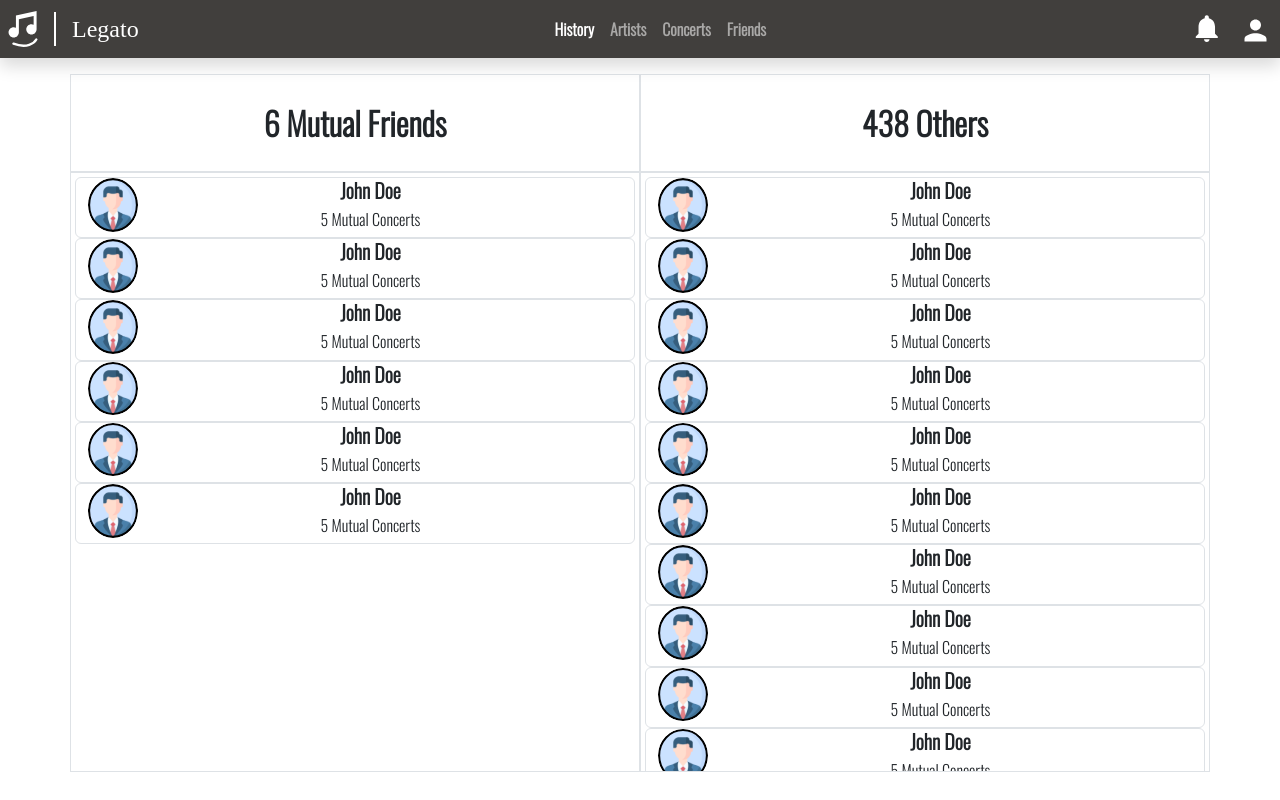
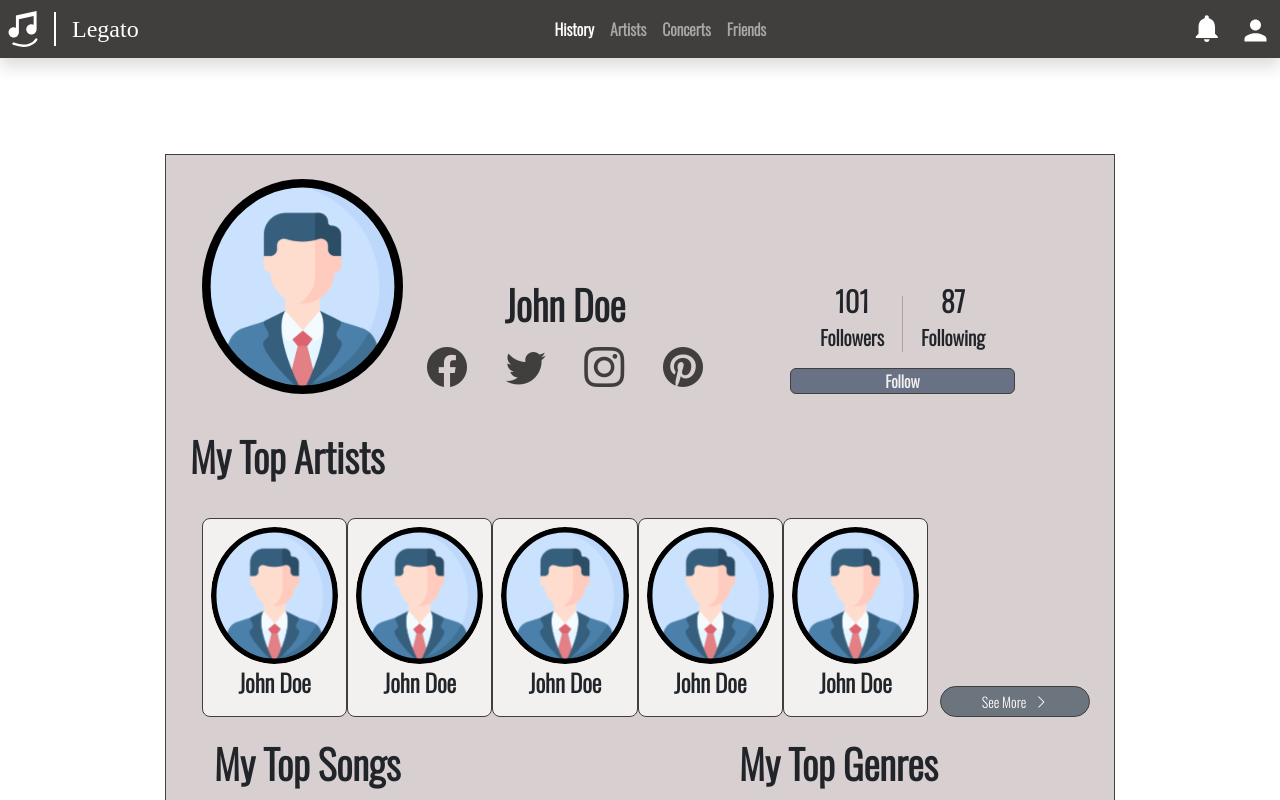
Before and after one commit to SDSC-Cali-Coders/Legato, a React (Create React App) app in the folder frontend/: page / in a window 1280 px wide. Shown: the top 800 px of the page. Built offline with nearby package versions, Linux system fonts and the light colour scheme; a web font is replaced by a local one.

Commit message:
Public Profile demo

```diff
--- a/frontend/src/index.js
+++ b/frontend/src/index.js
@@ -10,6 +10,7 @@ import Navbar from "./components/Navbar";
 import Concerts from "./pages/Concerts";
 import InterestedAttendees from "./components/concerts/InterestedAttendees";
 import defProfileIcon from "./assets/pfpIcon.svg";
+import PublicProfile from "./components/concerts/PublicProfile";
 
 const root  = ReactDOM.createRoot(document.getElementById("root"));
 
@@ -27,11 +28,40 @@ let others = Array(438).fill({
   type: "Concerts",
 });
 
+let topArtists = Array(5).fill({
+  artistImg:defProfileIcon,
+  artistName:'John Doe'
+})
+
+let topSongs = Array(5).fill({
+  songTitle:'test',
+  artistName:'John Doe'
+})
+
+let topGenres = Array(5).fill({
+  genre:'rock'
+})
+
 root.render(
   <React.StrictMode>
     {/* <App/> */}
     <Navbar />
-    <InterestedAttendees mutualFriends={mutuals} otherUsers={others}/>
+    <PublicProfile
+      img = {defProfileIcon}
+      socialLinks={{
+        facebook: "https://facebook.com",
+        twitter: "https://twitter.com",
+        instagram: "https://instagram.com",
+        pinterest: "https://pinterest.com",
+      }}
+      userName='John Doe'
+      followingCount={87}
+      followersCount={101}
+      topArtistsList={topArtists}
+      topSongsList={topSongs}
+      topGenreList={topGenres}
+    />
+    {/* <InterestedAttendees mutualFriends={mutuals} otherUsers={others}/> */}
     {/* <EventInformation/> */}
   </React.StrictMode>
 );
```
